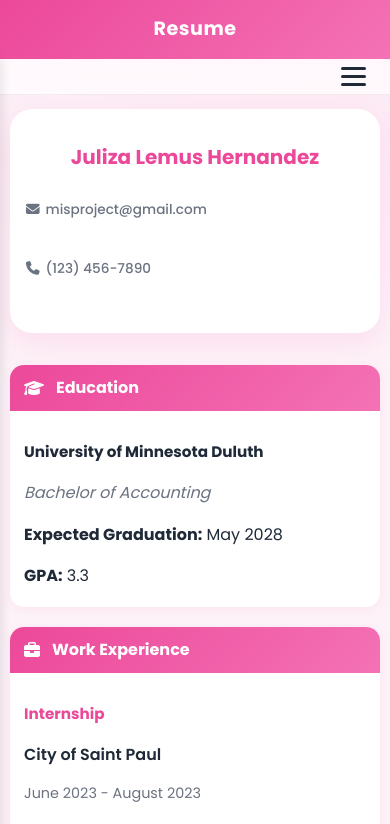
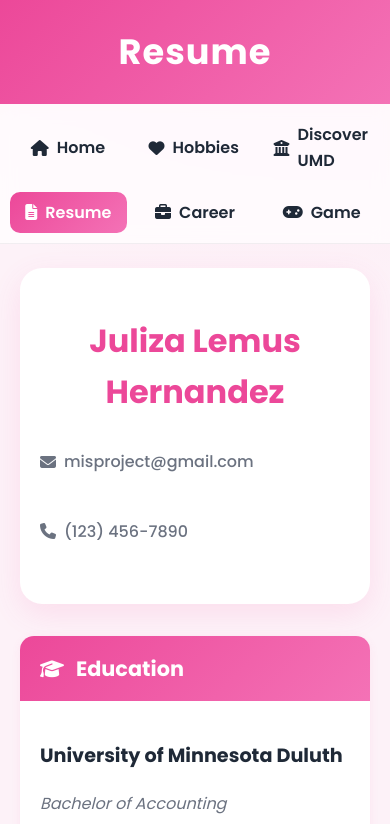
Before and after one commit to lemus041/misproject, a plain HTML site: page resume.html in a window 390 px wide. Shown: the top 824 px of the page. Drawn offline with Linux system fonts and the light colour scheme; a script that the page names is missing.

Commit message:
Add files via upload
Re uploaded files

```diff
--- a/CSS/styles.css
+++ b/CSS/styles.css
@@ -60,10 +60,6 @@ a { color: inherit; text-decoration: none; }
    backdrop-filter: saturate(140%) blur(8px);
    background: rgba(255,255,255,0.7);
    border-bottom: 1px solid rgba(17,24,39,0.06);
-   display: flex;
-   align-items: center;
-   justify-content: space-between;
-   padding: 0 20px;
 }
 .navbar .logo a { font-weight: 700; }
 .gradient-text {
@@ -360,199 +356,15 @@ h3 { font-size: 1.2rem; }
    margin-bottom: 4px;
 }
 
-/* Hamburger menu styles */
-.hamburger {
-   display: none;
-   flex-direction: column;
-   cursor: pointer;
-   gap: 5px;
-   padding: 8px;
-   z-index: 100;
-}
-
-.hamburger span {
-   width: 25px;
-   height: 3px;
-   background: var(--color-text);
-   border-radius: 3px;
-   transition: all 0.3s ease;
-}
-
-/* Mobile menu overlay */
-.nav-overlay {
-   display: none;
-   position: fixed;
-   top: 0;
-   left: 0;
-   width: 100%;
-   height: 100%;
-   background: rgba(0, 0, 0, 0.5);
-   z-index: 98;
-   opacity: 0;
-   transition: opacity 0.3s ease;
-}
-
-.nav-overlay.active {
-   display: block;
-   opacity: 1;
-}
-
-/* Desktop - ensure nav-links are visible */
-@media (min-width: 769px) {
-   .nav-links {
-      position: static;
-      width: auto;
-      height: auto;
-      background: transparent;
-      flex-direction: row;
-      justify-content: space-between;
-      padding: 12px 0;
-      box-shadow: none;
-   }
-
-   .hamburger {
-      display: none;
-   }
-}
-
 /* Responsive */
 @media (max-width: 800px) {
+   .nav-links { flex-wrap: wrap; justify-content: center; }
    .welcome-container { padding: 20px; }
    .resume-grid { grid-template-columns: 1fr; }
    .contact-info { flex-direction: column; gap: 12px; }
-   .welcome-banner { font-size: 1.8rem; padding: 20px 16px; }
-   .container { padding: 20px 16px; }
-   h1 { font-size: 1.75rem; }
-   h2 { font-size: 1.35rem; }
-   h3 { font-size: 1.1rem; }
 }
-
-@media (max-width: 768px) {
-   .navbar {
-      padding: 0 16px;
-   }
-
-   .hamburger {
-      display: flex;
-   }
-
-   .nav-links {
-      position: fixed;
-      top: 0;
-      left: -100%;
-      width: 280px;
-      height: 100vh;
-      background: var(--color-surface);
-      flex-direction: column;
-      justify-content: flex-start;
-      align-items: flex-start;
-      padding: 80px 24px 24px;
-      box-shadow: 2px 0 10px rgba(0,0,0,0.1);
-      transition: left 0.3s ease;
-      z-index: 99;
-      gap: 0;
-      overflow-y: auto;
-   }
-
-   .nav-links.active {
-      left: 0;
-   }
-
-   .nav-links li {
-      width: 100%;
-      flex: none;
-      margin-bottom: 8px;
-   }
-
-   .nav-links a {
-      width: 100%;
-      padding: 12px 16px;
-      justify-content: flex-start;
-   }
-
-   .hamburger.active span:nth-child(1) {
-      transform: rotate(45deg) translate(8px, 8px);
-   }
-
-   .hamburger.active span:nth-child(2) {
-      opacity: 0;
-   }
-
-   .hamburger.active span:nth-child(3) {
-      transform: rotate(-45deg) translate(7px, -7px);
-   }
-
-   body.menu-open {
-      overflow: hidden;
-   }
-
-   .welcome-banner {
-      font-size: 1.6rem;
-      padding: 18px 16px;
-   }
-
-   .resume-intro h1 {
-      font-size: 1.6rem;
-   }
-
-   .card-header {
-      padding: 14px 18px;
-   }
-
-   .card-header h2 {
-      font-size: 1.2rem;
-   }
-
-   .card-content {
-      padding: 18px;
-   }
-
-   .pdf-wrapper {
-      padding: 16px;
-   }
-
-   .pdf-wrapper embed {
-      height: 400px;
-   }
-}
-
 @media (max-width: 600px) {
    .nav-links { gap: 10px; padding: 10px; }
    .cta-button { width: 100%; justify-content: center; }
    .skills-grid { grid-template-columns: 1fr; }
-   .welcome-banner { font-size: 1.4rem; padding: 16px 12px; }
-   .container { padding: 16px 12px; }
-   .welcome-container { padding: 18px; }
-   h1 { font-size: 1.5rem; }
-   h2 { font-size: 1.25rem; }
-   h3 { font-size: 1rem; }
-   .resume-intro h1 { font-size: 1.4rem; margin-bottom: 12px; }
-   .contact-info { gap: 10px; }
-   .contact-info p { font-size: 0.9rem; }
-   .resume-grid { gap: 20px; margin-top: 24px; }
-   .card-header { padding: 12px 16px; }
-   .card-header h2 { font-size: 1.1rem; }
-   .card-header i { font-size: 1rem; }
-   .card-content { padding: 16px; }
-   .job-entry { margin-bottom: 16px; padding-bottom: 12px; }
-   .skill-item { padding: 10px; }
-   .pdf-wrapper { padding: 12px; }
-   .pdf-wrapper embed { height: 350px; }
-   .resume-footer-pdf { margin-top: 24px; }
 }
-
-@media (max-width: 480px) {
-   .welcome-banner { font-size: 1.2rem; padding: 14px 10px; letter-spacing: 0.5px; }
-   .container { padding: 14px 10px; }
-   .welcome-container { padding: 16px; }
-   h1 { font-size: 1.35rem; }
-   h2 { font-size: 1.15rem; }
-   h3 { font-size: 0.95rem; }
-   .resume-intro h1 { font-size: 1.25rem; }
-   .contact-info p { font-size: 0.85rem; gap: 6px; }
-   .card-header { padding: 10px 14px; }
-   .card-header h2 { font-size: 1rem; }
-   .card-content { padding: 14px; }
-   .pdf-wrapper embed { height: 300px; }
-   .nav-links { width: 100%; }
-}
--- a/js/script.js
+++ /dev/null
@@ -1,41 +0,0 @@
-// Hamburger menu functionality
-document.addEventListener('DOMContentLoaded', function() {
-   const hamburger = document.querySelector('.hamburger');
-   const navLinks = document.querySelector('.nav-links');
-
-   // Create overlay element if it doesn't exist
-   let overlay = document.querySelector('.nav-overlay');
-   if (!overlay) {
-      overlay = document.createElement('div');
-      overlay.className = 'nav-overlay';
-      document.body.appendChild(overlay);
-   }
-
-   if (hamburger && navLinks) {
-      function toggleMenu() {
-         const isActive = navLinks.classList.contains('active');
-         hamburger.classList.toggle('active');
-         navLinks.classList.toggle('active');
-         overlay.classList.toggle('active');
-         document.body.classList.toggle('menu-open', !isActive);
-      }
-
-      function closeMenu() {
-         hamburger.classList.remove('active');
-         navLinks.classList.remove('active');
-         overlay.classList.remove('active');
-         document.body.classList.remove('menu-open');
-      }
-
-      hamburger.addEventListener('click', toggleMenu);
-
-      // Close menu when clicking on overlay
-      overlay.addEventListener('click', closeMenu);
-
-      // Close menu when clicking on a link
-      const navLinksItems = navLinks.querySelectorAll('a');
-      navLinksItems.forEach(link => {
-         link.addEventListener('click', closeMenu);
-      });
-   }
-});
```
